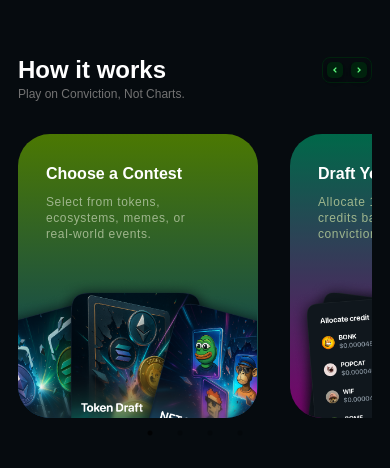
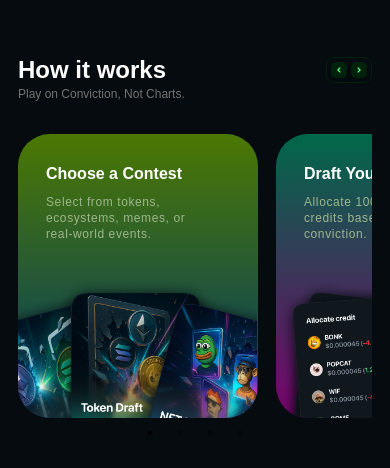
Before and after one commit to anjaliGhoghari/Demo_Winnr_landing_page, a React (Vite) app: page / in a window 390 px wide. Shown: the part 460-928 px from the top of the page. Built offline with nearby package versions, Linux system fonts and the light colour scheme; a web font is replaced by a local one.

Commit message:
fix:responsive

```diff
--- a/src/components/HIWSection.jsx
+++ b/src/components/HIWSection.jsx
@@ -126,7 +126,7 @@
                     <div className=''>
                         <div className='flex justify-between items-center text-center'>
                             <h2 className='text-white xs:text-2xl text-[56px] font-bold'>How it works</h2>
-                            <div className='flex border border-darkGreen p-2 xs:p-1 rounded-[14px] xs:rounded-lg gap-2'>
+                            <div className='flex border border-darkGreen p-2 xs:p-1 rounded-[14px] xs:rounded-lg gap-2 xs:gap-1'>
 
                                 <PrevArrow onClick={() => sliderRef.current?.slickPrev()} />
                                 <NextArrow onClick={() => sliderRef.current?.slickNext()} />
@@ -139,7 +139,7 @@
                     <div className='slider-container xs:h-[280px]'>
                         <Slider ref={sliderRef} {...settings} className="mt-16 xs:mt-8 ">
                             {CardList.map((item, index) => (
-                                <div key={index} className="pr-8 w-[300px]">
+                                <div key={index} className="pr-8 xs:pr-[18px] w-[300px]">
                                     <div className="rounded-[32px] overflow-hidden xs:w-[150px] xs:h-[284px] h-[478px] min-w-[422px] xs:min-w-[240px] flex flex-col justify-between" style={{ background: item.gradiant }}>
                                         <div className="pt-12 px-12 xs:pt-7 xs:px-7">
                                             <h3 className="text-white text-2xl font-semibold mb-2 xs:text-base">{item.title}</h3>
--- a/src/components/WaitListSection.jsx
+++ b/src/components/WaitListSection.jsx
@@ -24,7 +24,7 @@
                                 <input
                                     type="email"
                                     placeholder="Enter your email to join"
-                                    className="bg-transparent outline-none flex-grow px-4 xs:pr-0  py-2 text-[#2C6043] font-medium text-base leading-9 placeholder-[#2C6043] xs:text-xs"
+                                    className="bg-transparent outline-none flex-grow px-4 xs:pr-0  py-2 text-[#2C6043] font-medium text-base leading-9 placeholder-[#2C6043] xs:text-[10px]"
                                 />
 
                                 <button className>
--- a/src/components/WinnrXBotSection.jsx
+++ b/src/components/WinnrXBotSection.jsx
@@ -30,7 +30,7 @@
                                 <div className='flex justify-center'>
                                     <img className='w-[90%] ' src={leftCard}></img>
                                 </div>
-                                <div className='flex gap-3 xs:gap-[8px] flex-col -mt-3 mx-12 xs:mx-7 mb-12 xs:mt-0 xs:mb-4'>
+                                <div className='flex gap-3 xs:gap-[8px] flex-col -mt-3 mx-12 xs:mx-7 mb-12 xs:mb-8 xs:mt-0 '>
                                     <div className='flex gap-1'>
                                         <img src={live} className='xs:max-w-[16px]' />
                                         <p className=' text-2xl xs:text-base xs:tracking-tightn xs:leading-none font-semibold'>The bot creates a live contest</p>
@@ -57,7 +57,7 @@
                                 <div className='flex justify-center'>
                                     <img className='w-[90%] ' src={RightCard}></img>
                                 </div>
-                                <div className='flex gap-3 xs:gap-[8px] flex-col xs:mx-7 xs:mt-6 mt-10 xs:mb-4 mx-12'>
+                                <div className='flex gap-3 xs:gap-[8px] flex-col xs:mx-7 xs:mt-6 mt-10 xs:mb-8 mx-12'>
                                     <div className='flex gap-1'>
                                         <img src={addUser} className='xs:max-w-[16px]' />
                                         <p className=' text-2xl xs:text-base xs:tracking-tightn xs:leading-none font-semibold'>Invite friends to contests</p>
--- a/src/index.css
+++ b/src/index.css
@@ -64,7 +64,7 @@
       font-bold border rounded-xl border-perrotGreen bg-darkGreen leading-3 ;
   }
   .btn-black {
-    @apply bg-black text-white rounded-xl leading-3  text-base font-semibold py-4 px-6 xs:py-[10px] xs:px-[12px]  ;
+    @apply bg-black text-white rounded-xl leading-3  text-base font-semibold py-4 px-6 xs:py-[10px] xs:px-[10px]  ;
   }
 
 }
```
